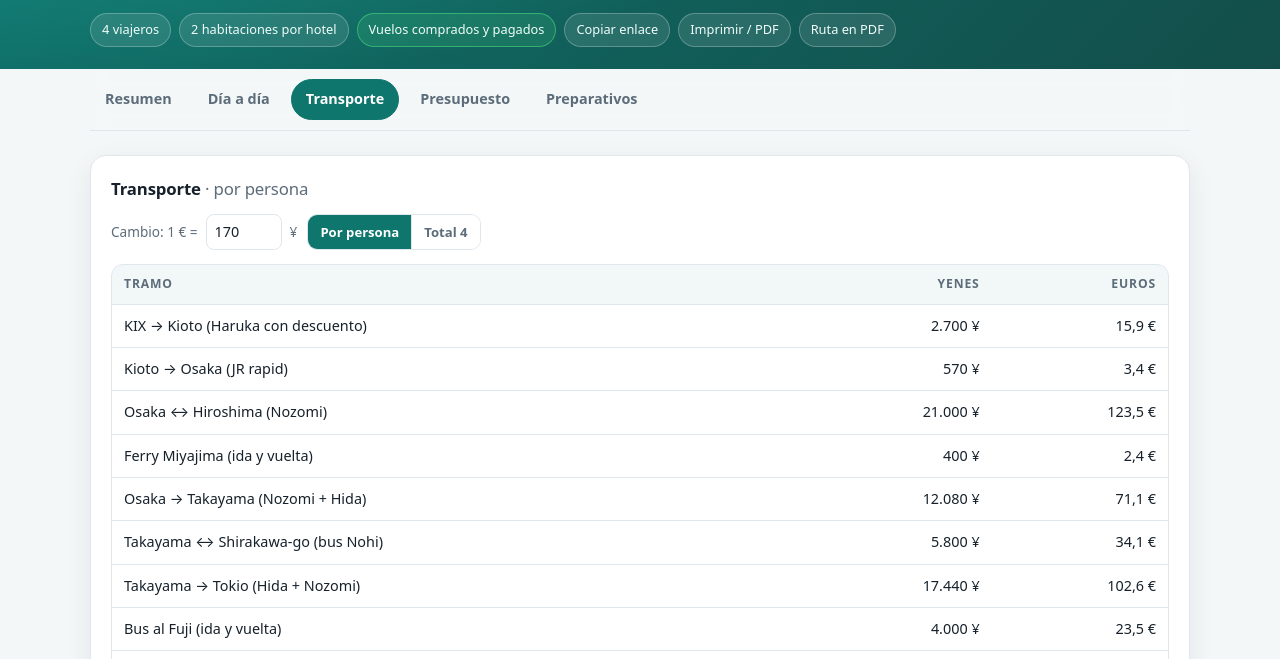
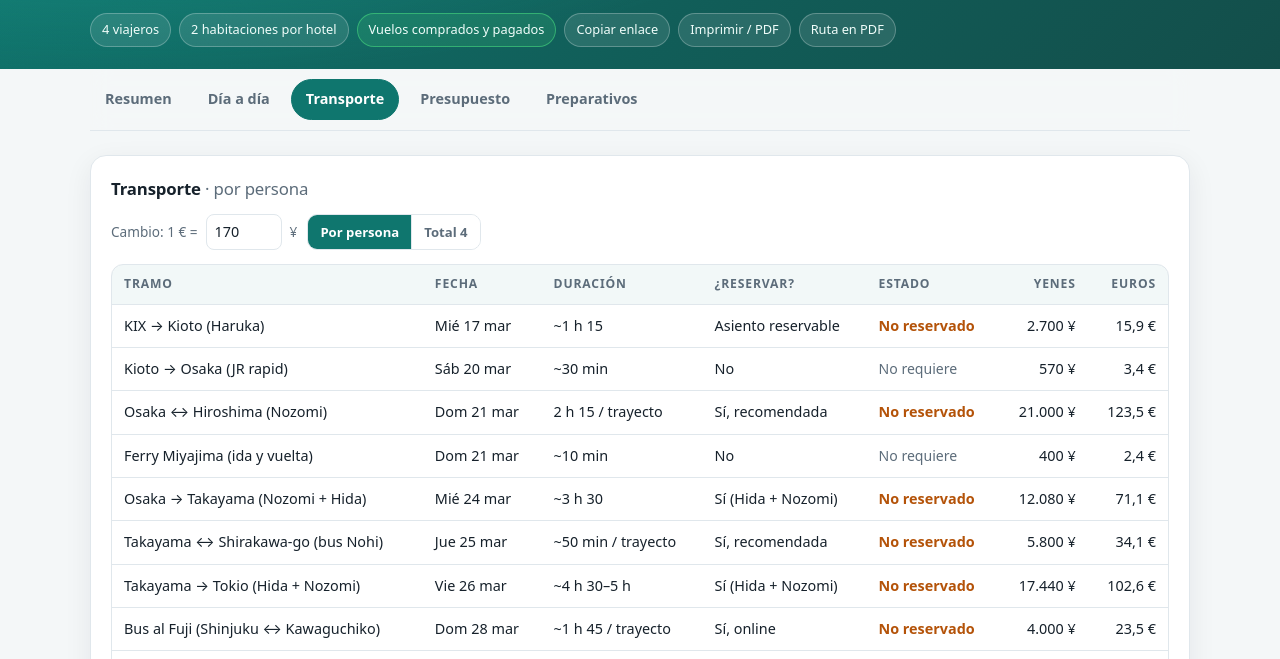
Before and after one commit to jsarrig/viaje-japon-2027, a plain HTML site: page index.html in a window 1280 px wide. Both pictures are taken after a click on the button "Transporte". Shown: the part 141-800 px from the top of the page. Drawn offline with Linux system fonts and the light colour scheme.

Commit message:
Detalla fecha, duracion y estado de reserva en el transporte

```diff
--- a/index.html
+++ b/index.html
@@ -245,6 +245,7 @@ h2 .sec{color:var(--muted); font-weight:500}
 .mini.confirmed{color:var(--ok); border-color:color-mix(in srgb,var(--ok) 40%,transparent)}
 .mini.pending{color:var(--warn)}
 .budget{min-width:760px}
+.trtable{min-width:940px}
 .budget td small{display:block; color:var(--muted); font-size:.72rem; font-weight:400}
 .budget tr[data-paid="paid"]{background:color-mix(in srgb,var(--ok) 6%,transparent)}
 .budget tr[data-paid="destino"]{background:color-mix(in srgb,var(--warn) 5%,transparent)}
@@ -469,13 +470,14 @@ footer .wrap{display:flex; gap:12px; justify-content:space-between; flex-wrap:wr
         </div>
       </div>
       <div class="tablewrap">
-        <table class="tbl">
-          <thead><tr><th>Tramo</th><th class="num">Yenes</th><th class="num">Euros</th></tr></thead>
+        <table class="tbl trtable">
+          <thead><tr><th>Tramo</th><th>Fecha</th><th>Duración</th><th>¿Reservar?</th><th>Estado</th><th class="num">Yenes</th><th class="num">Euros</th></tr></thead>
           <tbody id="trBody"></tbody>
-          <tfoot><tr><td>Total</td><td class="num" id="trYen"></td><td class="num" id="trEur"></td></tr></tfoot>
+          <tfoot><tr><td colspan="5">Total</td><td class="num" id="trYen"></td><td class="num" id="trEur"></td></tr></tfoot>
         </table>
       </div>
       <p class="muted">Cambio editable. Precios orientativos a nov 2026. Las opciones de abajo se recalculan con el mismo cambio. Alternativa más barata Takayama → Tokio: bus directo a Shinjuku (~5 h 30, ~7.500 ¥). Sin Japan Rail Pass: billetes sueltos + SUICA.</p>
+      <p class="muted">⚠️ <b>Reservas a 25/11/2026:</b> solo los <b>vuelos</b> están reservados y pagados; <b>ningún transporte terrestre está reservado todavía</b>. Los Shinkansen se abren ~1 mes antes; los buses de temporada alta (Nohi y Fuji) conviene reservarlos con antelación.</p>
     </div>
 
     <div class="card">
@@ -725,16 +727,16 @@ const DAYS = [
 ];
 
 const TRANSPORT = [
-  { t:'KIX → Kioto (Haruka con descuento)', yen:2700 },
-  { t:'Kioto → Osaka (JR rapid)', yen:570 },
-  { t:'Osaka ↔ Hiroshima (Nozomi)', yen:21000 },
-  { t:'Ferry Miyajima (ida y vuelta)', yen:400 },
-  { t:'Osaka → Takayama (Nozomi + Hida)', yen:12080 },
-  { t:'Takayama ↔ Shirakawa-go (bus Nohi)', yen:5800 },
-  { t:'Takayama → Tokio (Hida + Nozomi)', yen:17440 },
-  { t:'Bus al Fuji (ida y vuelta)', yen:4000 },
-  { t:'Skyliner + JR a Narita', yen:2510 },
-  { t:'Metro, buses y USJ', yen:6000 }
+  { t:'KIX → Kioto (Haruka)', yen:2700, date:'Mié 17 mar', dur:'~1 h 15', res:'Asiento reservable', booked:false },
+  { t:'Kioto → Osaka (JR rapid)', yen:570, date:'Sáb 20 mar', dur:'~30 min', res:'No', booked:null },
+  { t:'Osaka ↔ Hiroshima (Nozomi)', yen:21000, date:'Dom 21 mar', dur:'2 h 15 / trayecto', res:'Sí, recomendada', booked:false },
+  { t:'Ferry Miyajima (ida y vuelta)', yen:400, date:'Dom 21 mar', dur:'~10 min', res:'No', booked:null },
+  { t:'Osaka → Takayama (Nozomi + Hida)', yen:12080, date:'Mié 24 mar', dur:'~3 h 30', res:'Sí (Hida + Nozomi)', booked:false },
+  { t:'Takayama ↔ Shirakawa-go (bus Nohi)', yen:5800, date:'Jue 25 mar', dur:'~50 min / trayecto', res:'Sí, recomendada', booked:false },
+  { t:'Takayama → Tokio (Hida + Nozomi)', yen:17440, date:'Vie 26 mar', dur:'~4 h 30–5 h', res:'Sí (Hida + Nozomi)', booked:false },
+  { t:'Bus al Fuji (Shinjuku ↔ Kawaguchiko)', yen:4000, date:'Dom 28 mar', dur:'~1 h 45 / trayecto', res:'Sí, online', booked:false },
+  { t:'Otsuka → Narita (Skyliner + JR)', yen:2510, date:'Mié 31 mar', dur:'~1 h', res:'Asiento Skyliner', booked:false },
+  { t:'Metro, buses y USJ', yen:6000, date:'Todo el viaje', dur:'—', res:'No', booked:null }
 ];
 
 const TRANSPORT_OPTIONS = [
@@ -915,7 +917,10 @@ function renderTransport() {
   trBody.innerHTML = TRANSPORT.map(r => {
     const yen = r.yen * mult;
     yenTotal += yen;
-    return '<tr><td>' + r.t + '</td><td class="num">' + yenf(yen) + '</td><td class="num">' + eur1(yen / rt) + '</td></tr>';
+    const estado = r.booked === true ? '<span style="color:var(--ok);font-weight:700">Reservado</span>'
+      : r.res === 'No' ? '<span class="muted">No requiere</span>'
+      : '<span style="color:var(--warn);font-weight:700">No reservado</span>';
+    return '<tr><td>' + r.t + '</td><td>' + (r.date || '—') + '</td><td>' + (r.dur || '—') + '</td><td>' + (r.res || '—') + '</td><td>' + estado + '</td><td class="num">' + yenf(yen) + '</td><td class="num">' + eur1(yen / rt) + '</td></tr>';
   }).join('');
   trYen.textContent = yenf(yenTotal);
   trEur.textContent = eur1(yenTotal / rt);
```
Also changed, not shown: 1 other file.
